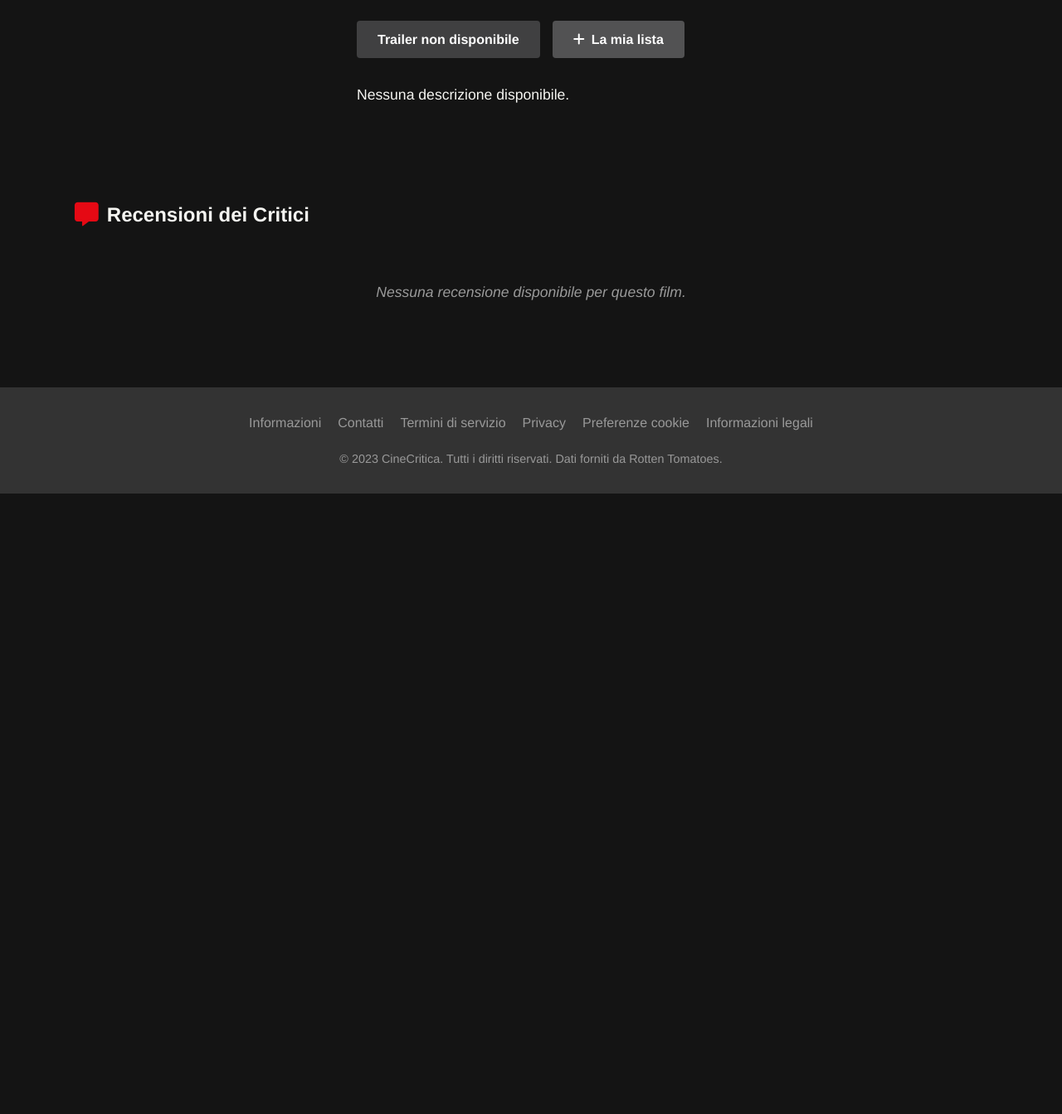
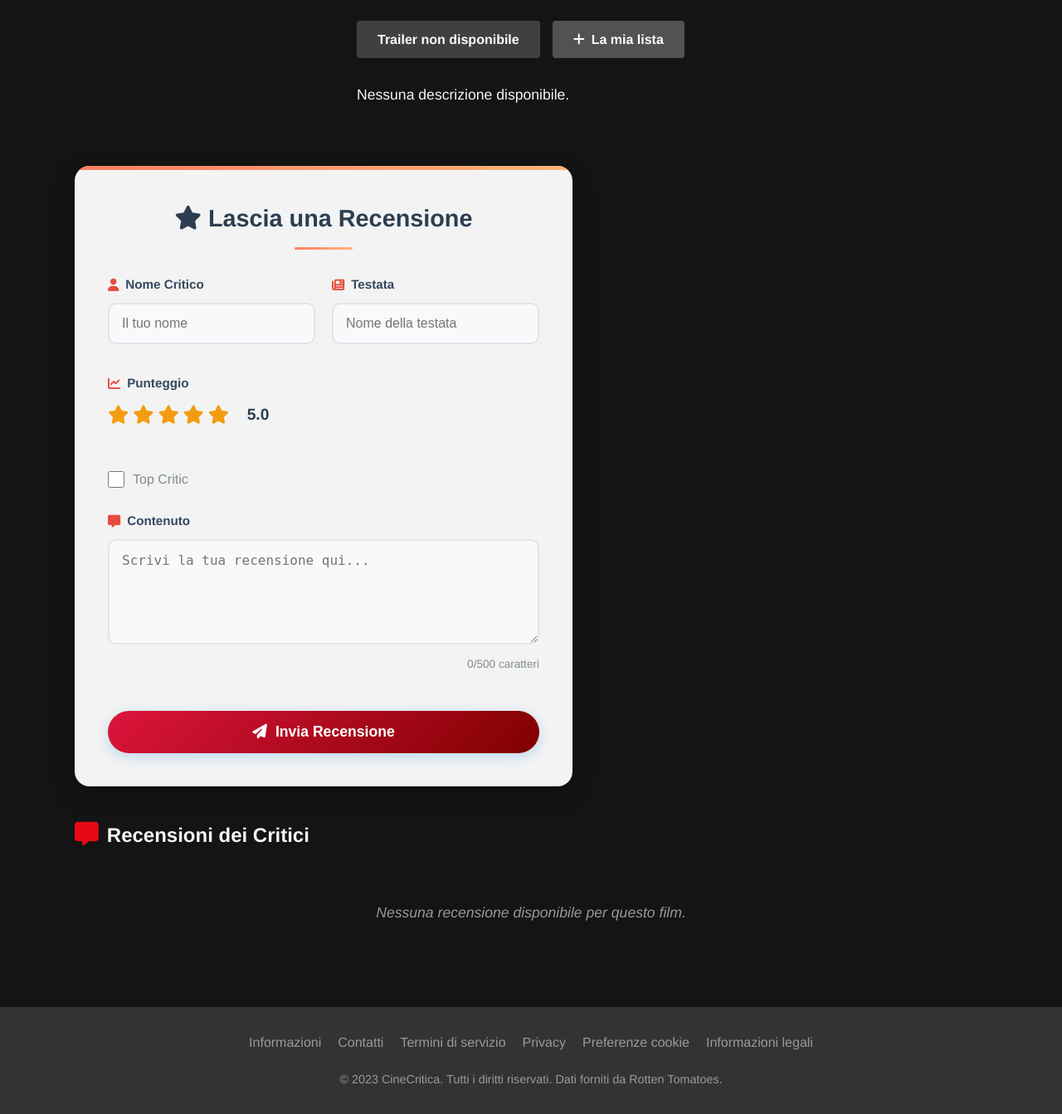
Before and after one commit to Giodvk/Notes-Tomatoes, a Flask app: template templates/paginaFilm.html in a window 1280 px wide. Shown: the part 430-1773 px from the top of the page at 83% size. Before the commit the page ends 1025 px from the top, so only its background shows below. Run offline with Flask 3, Linux system fonts and the light colour scheme; the template is opened without the code that fills it, so the values that code supplies are empty; some libraries are stand-ins or nearby versions.

Commit message:
Cancellazione ed inserimento recensioni

```diff
--- a/CRUD_operations/OperatorFilm.py
+++ b/CRUD_operations/OperatorFilm.py
@@ -30,7 +30,8 @@ class OperatorFilm:
         return list(self.collection.find({'movie_title': film_title}))
 
     def get_film_by_title_async(self, film_initial: str):
-        return list(self.collection.find({'movie_title': {'$regex': film_initial + "*"}}))
+        return list(self.collection.find({'movie_title': {'$regex': "^" + film_initial, "$options": "i"}},
+                                         {'movie_title': 1}).limit(5))
 
     def get_film_by_genre(self, film_genre: str):
         return list(self.collection.aggregate(
--- a/app.py
+++ b/app.py
@@ -6,7 +6,7 @@ from pymongo.write_concern import WriteConcern
 from dotenv import load_dotenv
 import os
 
-from backend.movie_service import get_certified_fresh, get_most_review, get_longest, get_movie_by_id, get_movie_review, search_movies_by_text
+from backend.movie_service import get_certified_fresh, get_most_review, get_longest, get_movie_by_id, get_movie_review, search_movies_by_text, insert_review, delete_review
 
 # Carica variabili da .env
 load_dotenv()
@@ -43,6 +43,22 @@ def pagina_film(movie_id):
     reviews = get_movie_review(movie_id)
     return render_template("paginaFilm.html", movie=movie, reviews=reviews)
 
+@app.route("/inserisci_recensione/<movie_id>", methods=['POST'])
+def inserisci_recensione(movie_id):
+    insert_review(request.form, movie_id)
+    movie = get_movie_by_id(movie_id)
+    reviews = get_movie_review(movie_id)
+    return render_template("paginaFilm.html", movie=movie, reviews=reviews)
+
+
+@app.route("/delete_recensione", methods=['POST'])
+def delete_recensione():
+    review_id = request.form.get("review_id")
+    delete_review(review_id)
+    movie_id = request.form.get("movie_id")
+    movie = get_movie_by_id(movie_id)
+    reviews = get_movie_review(movie_id)
+    return render_template("paginaFilm.html", movie=movie, reviews=reviews)
 
 @app.route('/api/search')
 def api_search():
--- a/static/paginaFilm/paginaFilm.css
+++ b/static/paginaFilm/paginaFilm.css
@@ -318,6 +318,20 @@ body {
     margin-top: 15px;
 }
 
+.delete-btn {
+    background: none;
+    border: none;
+    color: #888;
+    cursor: pointer;
+    font-size: 1rem;
+    margin-left: 10px;
+    transition: color 0.2s;
+}
+
+.delete-btn:hover {
+    color: #c00;
+}
+
 .no-reviews {
     color: var(--gray-light);
     font-style: italic;
--- /dev/null
+++ b/static/paginaFilm/recensioni.css
@@ -0,0 +1,235 @@
+
+.insert-review-container {
+            background: rgba(255, 255, 255, 0.95);
+            border-radius: 18px;
+            box-shadow: 0 10px 30px rgba(0, 0, 0, 0.25);
+            width: 100%;
+            max-width: 600px;
+            padding: 40px;
+            position: relative;
+            overflow: hidden;
+            transition: transform 0.3s ease, box-shadow 0.3s ease;
+}
+
+.insert-review-container:hover {
+            transform: translateY(-5px);
+            box-shadow: 0 15px 35px rgba(0, 0, 0, 0.3);
+}
+
+.insert-review-container::before {
+            content: "";
+            position: absolute;
+            top: 0;
+            left: 0;
+            right: 0;
+            height: 5px;
+            background: linear-gradient(90deg, #ff7e5f, #feb47b);
+}
+
+.insert-review-container h3 {
+            text-align: center;
+            margin-bottom: 30px;
+            font-size: 1.8rem;
+            color: #2c3e50;
+            position: relative;
+            padding-bottom: 15px;
+}
+
+.insert-review-container h3::after {
+            content: "";
+            position: absolute;
+            bottom: 0;
+            left: 50%;
+            transform: translateX(-50%);
+            width: 70px;
+            height: 3px;
+            background: linear-gradient(90deg, #ff7e5f, #feb47b);
+            border-radius: 3px;
+}
+
+.review-form {
+            display: grid;
+            grid-template-columns: 1fr;
+            gap: 25px;
+}
+
+.form-row {
+            display: grid;
+            grid-template-columns: 1fr 1fr;
+            gap: 20px;
+}
+
+@media (max-width: 600px) {
+    .form-row {
+                grid-template-columns: 1fr;}
+}
+
+.form-group {
+            position: relative;
+            margin-bottom: 10px;
+}
+
+.form-group label {
+    margin-bottom: 10px;
+    font-weight: 600;
+    color: #34495e;
+    font-size: 0.95rem;
+    display: flex;
+    align-items: center;
+}
+
+.form-group label i {
+            margin-right: 8px;
+            color: #e74c3c;
+}
+
+.form-group input,
+    .form-group textarea {
+            width: 100%;
+            padding: 14px 15px;
+            border: 2px solid #e1e5eb;
+            border-radius: 10px;
+            font-size: 1rem;
+            background-color: #f8f9fa;
+            transition: all 0.3s ease;
+        }
+
+    .form-group input:focus,
+    .form-group textarea:focus {
+            outline: none;
+            border-color: #3498db;
+            background-color: #fff;
+            box-shadow: 0 0 0 3px rgba(52, 152, 219, 0.2);
+        }
+
+    .form-group input:hover,
+    .form-group textarea:hover {
+            border-color: #bdc3c7;
+        }
+
+    .checkbox-group {
+            display: flex;
+            align-items: center;
+            margin-top: 15px;
+        }
+
+    .checkbox-group input {
+            margin-right: 10px;
+            width: 20px;
+            height: 20px;
+            cursor: pointer;
+        }
+
+    .checkbox-group label {
+            margin: 0;
+            font-weight: 500;
+            color: #7f8c8d;
+            cursor: pointer;
+            transition: color 0.3s ease;
+        }
+
+    .checkbox-group label:hover {
+            color: #34495e;
+        }
+
+    .rating-container {
+            display: flex;
+            align-items: center;
+            gap: 15px;
+        }
+
+    .rating-stars {
+            display: flex;
+            gap: 5px;
+        }
+
+    .rating-stars i {
+            color: #ddd;
+            cursor: pointer;
+            font-size: 1.4rem;
+            transition: color 0.2s ease;
+        }
+
+        .rating-stars i.active {
+            color: #f39c12;
+        }
+
+        .rating-value {
+            font-weight: 700;
+            font-size: 1.2rem;
+            color: #2c3e50;
+            min-width: 40px;
+            text-align: center;
+        }
+
+        .submit-review-btn {
+            background: linear-gradient(135deg, #dc143c, #800000);
+            color: white;
+            padding: 15px 25px;
+            border: none;
+            border-radius: 50px;
+            font-size: 1.1rem;
+            font-weight: 600;
+            cursor: pointer;
+            transition: all 0.3s ease;
+            display: flex;
+            justify-content: center;
+            align-items: center;
+            gap: 10px;
+            margin-top: 10px;
+            box-shadow: 0 4px 15px rgba(52, 152, 219, 0.3);
+        }
+
+        .submit-review-btn:hover {
+            background: linear-gradient(135deg, #2980b9, #1a252f);
+            transform: translateY(-3px);
+            box-shadow: 0 7px 20px rgba(52, 152, 219, 0.4);
+        }
+
+        .submit-review-btn:active {
+            transform: translateY(1px);
+        }
+
+        .character-counter {
+            text-align: right;
+            font-size: 0.85rem;
+            color: #7f8c8d;
+            margin-top: 5px;
+        }
+
+        .character-counter.warning {
+            color: #e67e22;
+        }
+
+        .character-counter.error {
+            color: #e74c3c;
+            font-weight: bold;
+        }
+
+        .review-preview {
+            background-color: #f8f9fa;
+            border-left: 4px solid #3498db;
+            border-radius: 8px;
+            padding: 15px;
+            margin-top: 20px;
+            display: none;
+        }
+
+        .review-preview h4 {
+            color: #2c3e50;
+            margin-bottom: 10px;
+            font-size: 1.1rem;
+        }
+
+        .review-preview-content {
+            color: #34495e;
+            line-height: 1.5;
+        }
+
+        .review-preview-meta {
+            display: flex;
+            justify-content: space-between;
+            margin-top: 10px;
+            color: #7f8c8d;
+            font-size: 0.9rem;
+        }
--- /dev/null
+++ b/static/paginaFilm/recensioni.js
@@ -0,0 +1,221 @@
+document.addEventListener('DOMContentLoaded', function() {
+
+    const stars = document.querySelectorAll('.rating-stars i');
+    const ratingValue = document.querySelector('.rating-value');
+    const ratingInput = document.getElementById('review_score');
+
+
+    function initializeStars() {
+        const initialValue = 5;
+        ratingInput.value = initialValue;
+        ratingValue.textContent = initialValue.toFixed(1);
+
+        stars.forEach((star, index) => {
+            if (index < initialValue) {
+                star.classList.remove('far');
+                star.classList.add('fas', 'active');
+            } else {
+                star.classList.remove('fas', 'active');
+                star.classList.add('far');
+            }
+        });
+    }
+
+    initializeStars();
+
+    stars.forEach(star => {
+        star.addEventListener('click', () => {
+            const value = parseInt(star.getAttribute('data-value'));
+            ratingInput.value = value;
+            ratingValue.textContent = value.toFixed(1);
+
+            stars.forEach((s, index) => {
+                if (index < value) {
+                    s.classList.remove('far');
+                    s.classList.add('fas', 'active');
+                } else {
+                    s.classList.remove('fas', 'active');
+                    s.classList.add('far');
+                }
+            });
+
+            updatePreview();
+        });
+
+        star.addEventListener('mouseover', () => {
+            const hoverValue = parseInt(star.getAttribute('data-value'));
+            stars.forEach((s, index) => {
+                if (index < hoverValue) {
+                    s.classList.remove('far');
+                    s.classList.add('fas');
+                } else {
+                    s.classList.remove('fas');
+                    s.classList.add('far');
+                }
+            });
+        });
+
+        star.addEventListener('mouseout', () => {
+            const currentValue = parseInt(ratingInput.value);
+            stars.forEach((s, index) => {
+                if (index < currentValue) {
+                    s.classList.remove('far');
+                    s.classList.add('fas', 'active');
+                } else {
+                    s.classList.remove('fas', 'active');
+                    s.classList.add('far');
+                }
+            });
+        });
+    });
+
+
+    const textarea = document.getElementById('review_content');
+    const charCounter = document.getElementById('charCounter');
+
+    textarea.addEventListener('input', () => {
+        const length = textarea.value.length;
+        charCounter.textContent = `${length}/500 caratteri`;
+
+        if (length > 450 && length <= 500) {
+            charCounter.classList.add('warning');
+            charCounter.classList.remove('error');
+        } else if (length > 500) {
+            charCounter.classList.remove('warning');
+            charCounter.classList.add('error');
+        } else {
+            charCounter.classList.remove('warning', 'error');
+        }
+
+
+        updatePreview();
+    });
+
+
+    function updatePreview() {
+        const previewContent = document.getElementById('previewContent');
+        const previewAuthor = document.getElementById('previewAuthor');
+        const previewRating = document.getElementById('previewRating');
+        const reviewPreview = document.getElementById('reviewPreview');
+
+        const author = document.getElementById('critic_name').value || "Critico";
+        const publisher = document.getElementById('publisher_name').value || "Testata";
+        const rating = document.getElementById('review_score').value;
+        const content = textarea.value || "La tua recensione apparirà qui...";
+
+        if (content.trim() !== "") {
+            reviewPreview.style.display = 'block';
+            previewContent.textContent = content;
+            previewAuthor.textContent = `${author} - ${publisher}`;
+            previewRating.textContent = `⭐ ${rating}/5`;
+        } else {
+            reviewPreview.style.display = 'none';
+        }
+    }
+
+
+    document.getElementById('critic_name').addEventListener('input', updatePreview);
+    document.getElementById('publisher_name').addEventListener('input', updatePreview);
+    ratingInput.addEventListener('input', updatePreview);
+
+
+    charCounter.textContent = `${textarea.value.length}/500 caratteri`;
+});
+        const stars = document.querySelectorAll('.rating-stars i');
+        const ratingValue = document.querySelector('.rating-value');
+        const ratingInput = document.getElementById('review_score');
+
+        stars.forEach(star => {
+            star.addEventListener('click', () => {
+                const value = parseInt(star.getAttribute('data-value'));
+                ratingInput.value = value;
+                ratingValue.textContent = value.toFixed(1);
+
+                stars.forEach((s, index) => {
+                    if (index < value) {
+                        s.classList.remove('far');
+                        s.classList.add('fas', 'active');
+                    } else {
+                        s.classList.remove('fas', 'active');
+                        s.classList.add('far');
+                    }
+                });
+            });
+
+            star.addEventListener('mouseover', () => {
+                const hoverValue = parseInt(star.getAttribute('data-value'));
+                stars.forEach((s, index) => {
+                    if (index < hoverValue) {
+                        s.classList.remove('far');
+                        s.classList.add('fas');
+                    } else {
+                        s.classList.remove('fas');
+                        s.classList.add('far');
+                    }
+                });
+            });
+
+            star.addEventListener('mouseout', () => {
+                const currentValue = parseInt(ratingInput.value);
+                stars.forEach((s, index) => {
+                    if (index < currentValue) {
+                        s.classList.remove('far');
+                        s.classList.add('fas', 'active');
+                    } else {
+                        s.classList.remove('fas', 'active');
+                        s.classList.add('far');
+                    }
+                });
+            });
+        });
+
+
+        const textarea = document.getElementById('review_content');
+        const charCounter = document.getElementById('charCounter');
+
+        textarea.addEventListener('input', () => {
+            const length = textarea.value.length;
+            charCounter.textContent = `${length}/500 caratteri`;
+
+            if (length > 450 && length <= 500) {
+                charCounter.classList.add('warning');
+                charCounter.classList.remove('error');
+            } else if (length > 500) {
+                charCounter.classList.remove('warning');
+                charCounter.classList.add('error');
+            } else {
+                charCounter.classList.remove('warning', 'error');
+            }
+
+            updatePreview();
+        });
+
+
+        function updatePreview() {
+            const previewContent = document.getElementById('previewContent');
+            const previewAuthor = document.getElementById('previewAuthor');
+            const previewRating = document.getElementById('previewRating');
+            const reviewPreview = document.getElementById('reviewPreview');
+
+            const author = document.getElementById('critic_name').value || "Critico";
+            const publisher = document.getElementById('publisher_name').value || "Testata";
+            const rating = document.getElementById('review_score').value;
+            const content = textarea.value || "La tua recensione apparirà qui...";
+
+            if (content.trim() !== "") {
+                reviewPreview.style.display = 'block';
+                previewContent.textContent = content;
+                previewAuthor.textContent = `${author} - ${publisher}`;
+                previewRating.textContent = `⭐ ${rating}/10`;
+            } else {
+                reviewPreview.style.display = 'none';
+            }
+        }
+
+
+        document.getElementById('critic_name').addEventListener('input', updatePreview);
+        document.getElementById('publisher_name').addEventListener('input', updatePreview);
+        ratingInput.addEventListener('input', updatePreview);
+
+
+        charCounter.textContent = `${textarea.value.length}/500 caratteri`;
--- /dev/null
+++ b/templates/inserisci_recensioni.html
@@ -0,0 +1,69 @@
+<!DOCTYPE html>
+<html lang="it">
+<head>
+    <meta charset="UTF-8">
+    <meta name="viewport" content="width=device-width, initial-scale=1.0">
+    <title>Inserisci Recensione</title>
+    <link rel="stylesheet" href="https://cdnjs.cloudflare.com/ajax/libs/font-awesome/6.4.0/css/all.min.css">
+    <link rel="stylesheet" href="{{url_for('static', filename = 'paginaFilm/recensioni.css')}}">
+</head>
+<body>
+    <div class="insert-review-container">
+        <h3><i class="fas fa-star"></i> Lascia una Recensione</h3>
+        <form action="{{ url_for('inserisci_recensione', movie_id=movie._id) }}" method="POST" class="review-form">
+            <div class="form-row">
+                <div class="form-group">
+                    <label for="critic_name"><i class="fas fa-user"></i> Nome Critico</label>
+                    <input type="text" name="critic_name" id="critic_name" required placeholder="Il tuo nome">
+                </div>
+
+                <div class="form-group">
+                    <label for="publisher_name"><i class="fas fa-newspaper"></i> Testata</label>
+                    <input type="text" name="publisher_name" id="publisher_name" required placeholder="Nome della testata">
+                </div>
+            </div>
+
+            <div class="form-group">
+                <label for="review_score"><i class="fas fa-chart-line"></i> Punteggio</label>
+                <div class="rating-container">
+                    <div class="rating-stars" id="ratingStars">
+                        <i class="far fa-star" data-value="1"></i>
+                        <i class="far fa-star" data-value="2"></i>
+                        <i class="far fa-star" data-value="3"></i>
+                        <i class="far fa-star" data-value="4"></i>
+                        <i class="far fa-star" data-value="5"></i>
+                    </div>
+                    <div class="rating-value">5.0</div>
+                    <input type="hidden" name="review_score" id="review_score" value="5.0" min="1" max="5" step="0.1" required>
+                </div>
+            </div>
+
+            <div class="checkbox-group">
+                <input type="checkbox" name="top_critic" id="top_critic">
+                <label for="top_critic">Top Critic</label>
+            </div>
+
+            <div class="form-group">
+                <label for="review_content"><i class="fas fa-comment-alt"></i> Contenuto</label>
+                <textarea name="review_content" id="review_content" rows="5" required placeholder="Scrivi la tua recensione qui..."></textarea>
+                <div class="character-counter" id="charCounter">0/500 caratteri</div>
+            </div>
+
+            <div class="review-preview" id="reviewPreview">
+                <h4>Anteprima Recensione</h4>
+                <div class="review-preview-content" id="previewContent"></div>
+                <div class="review-preview-meta">
+                    <span id="previewAuthor"></span>
+                    <span id="previewRating"></span>
+                </div>
+            </div>
+
+            <button type="submit" class="submit-review-btn">
+                <i class="fas fa-paper-plane"></i> Invia Recensione
+            </button>
+        </form>
+    </div>
+
+    <script src="{{url_for('static', filename = 'paginaFilm/recensioni.js')}}"></script>
+</body>
+</html>
--- a/templates/paginaFilm.html
+++ b/templates/paginaFilm.html
@@ -10,6 +10,7 @@
 
 </head>
 <body>
+
     <div id="navbar-container">
         {% include 'navbar.html' %}
     </div>
@@ -60,6 +61,7 @@
         </div>
 
         <div class="reviews-container">
+            {% include 'inserisci_recensioni.html' %}
             <h2 class="section-title"><i class="fas fa-comment-alt"></i> Recensioni dei Critici</h2>
 
             {% if reviews %}
@@ -83,6 +85,15 @@
                             <span class="review-date">{{ review.review_date.strftime('%d-%m-%Y')}}</span>
                         </div>
                     </div>
+
+                    <form action="{{ url_for('delete_recensione') }}" method="POST" style="display:inline;">
+                        <button type="submit" class="delete-btn" title="Elimina recensione">
+                        <i class="fas fa-trash-alt"></i>
+                    </button>
+                        <input type="hidden" name="review_id" value = {{review._id}}>
+                        <input type="hidden" name="movie_id" value= {{movie._id}}>
+                    </form>
+
                     <div class="review-content">
                         <p>{{ review.review_content }}</p>
                     </div>
```
Also changed, not shown: backend/movie_service.py (+42 -1 lines), static/navbar/navbar.js (line endings or trailing spaces).
